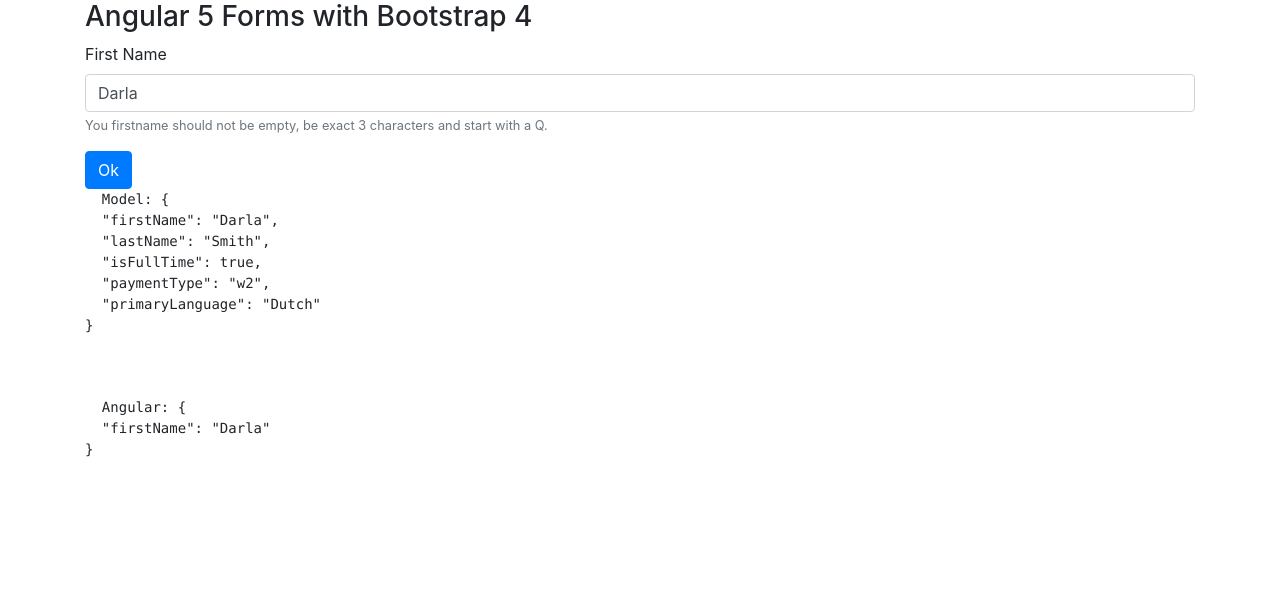
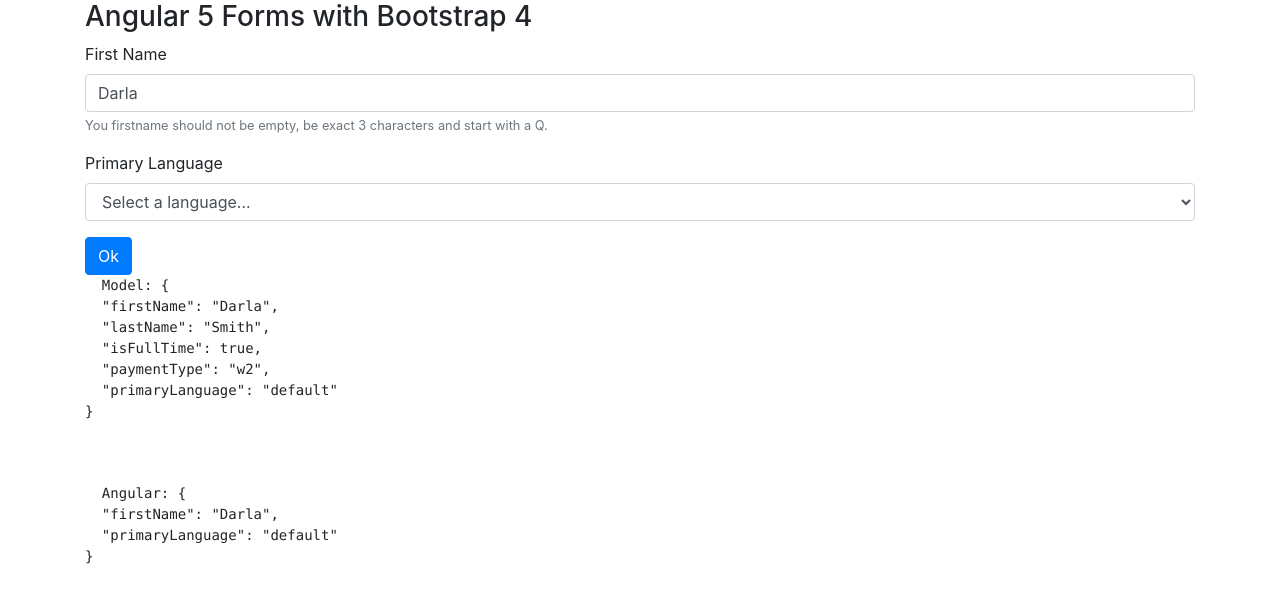
Before and after one commit to rkristelijn/ng-forms, an Angular app: page /home in a window 1280 px wide. Shown: the top 602 px of the page. Built offline with nearby package versions, Linux system fonts and the light colour scheme.

Commit message:
bootstrap 4 control error

```diff
--- a/src/app/home/home.component.html
+++ b/src/app/home/home.component.html
@@ -4,23 +4,23 @@
   <form #form="ngForm" novalidate>
 
     <div class="form-group">
-      <label class="control-label" for="firstNameId">First Name</label>
-      <input #firstName="ngModel" maxlength="3" minlength="3" pattern="^Q.*" id="firstNameId" type="text" class="form-control"
-      required name="firstName"
-      aria-describedby="firstNameHelpBlock"
-      [ngModel]="model.firstName"
-      (ngModelChange)="ToUpperCase('firstName', $event)">
+      <label class="control-label" for="firstNameId"
+      [class.text-danger]="firstName.invalid && firstName.touched">First Name</label>
+      <input #firstName="ngModel" maxlength="3" minlength="3" pattern="^Q.*" id="firstNameId"
+        type="text" class="form-control"
+        required name="firstName" aria-describedby="firstNameHelpBlock"
+        [ngModel]="model.firstName" (ngModelChange)="ToUpperCase('firstName', $event)"
+        [class.is-invalid]="firstName.invalid && firstName.touched">
       <small id="firstNameHelpBlock" class="form-text text-muted">
-          You firstname should not be empty, be exact 3 characters and start with a Q.
-        </small>
+        You firstname should not be empty, be exact 3 characters and start with a Q.
+      </small>
+    </div>
+    <div *ngIf="firstName.invalid && firstName.touched" class="alert alert-danger">
+        You firstname should not be empty, be exact 3 characters and start with a Q.
     </div>
     <!--
       for HTML5 validations: https://developer.mozilla.org/en-US/docs/Web/Guide/HTML/HTML5/Constraint_validation
       for regex patters: http://html5pattern.com/
-
-    <div *ngIf="firstName.invalid && firstName.touched" class="alert alert-danger">
-        You firstname should not be empty, be exact 3 characters and start with a Q.
-    </div>
 
     <div class="form-group">
       <label for="lastNameId">Last Name</label>
@@ -49,16 +49,24 @@
       </label>
     </div>
 
+    -->
     <div class="form-group">
-      <label>Primary Language</label>
-      <select class="form-control" name="primaryLanguage"
-        [(ngModel)]="model.primaryLanguage">
+      <label class="control-label" [class.text-danger]="hasPrimaryLanguageError">Primary Language</label>
+      <select #primaryLanguage="ngModel" class="form-control"
+      [class.is-invalid]="hasPrimaryLanguageError" name="primaryLanguage"
+      (blur)="validatePrimaryLanguage($event)"
+      [(ngModel)]="model.primaryLanguage">
+        <option value="default">Select a language...</option>
         <option *ngFor="let lang of languages">
           {{ lang }}
         </option>
       </select>
+      <div *ngIf="primaryLanguage.touched && hasPrimaryLanguageError" class="alert alert-danger">
+          You should select a primary language.
+      </div>
     </div>
 
+    <!--
     <div class="form-group">
       <label for="dateHiredId">Date Hired</label>
       <input id="dateHiredId" type="date" class="form-control" required name="dateHired" ngModel>
--- a/src/app/home/home.component.ts
+++ b/src/app/home/home.component.ts
@@ -7,8 +7,9 @@
   styleUrls: ['./home.component.css']
 })
 export class HomeComponent implements OnInit {
-  public languages: string[] = ["English", "Spanish", "Dutch", "Other"];
-  model = new Employee('Darla', 'Smith', true, "w2", "Dutch");
+  public languages: string[] = ['English', 'Spanish', 'Dutch', 'Other'];
+  model = new Employee('Darla', 'Smith', true, 'w2', 'default');
+  hasPrimaryLanguageError: boolean = false;
   constructor() { }
 
   ngOnInit() {
@@ -21,4 +22,11 @@
       this.model[field] = value;
   }
 
+  validatePrimaryLanguage(event): boolean {
+    if (this.model.primaryLanguage === 'default')
+      this.hasPrimaryLanguageError = true;
+    else
+      this.hasPrimaryLanguageError = false;
+  }
+
 }
```
